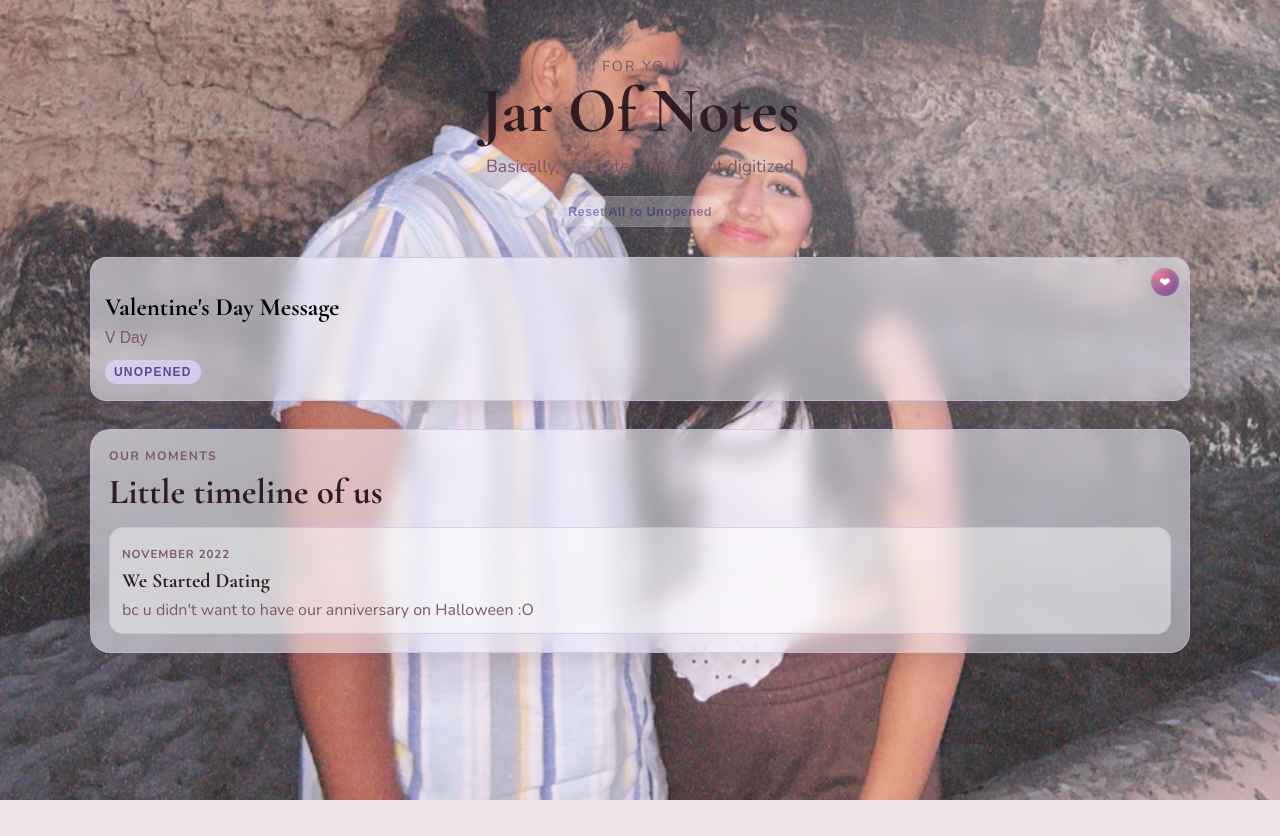
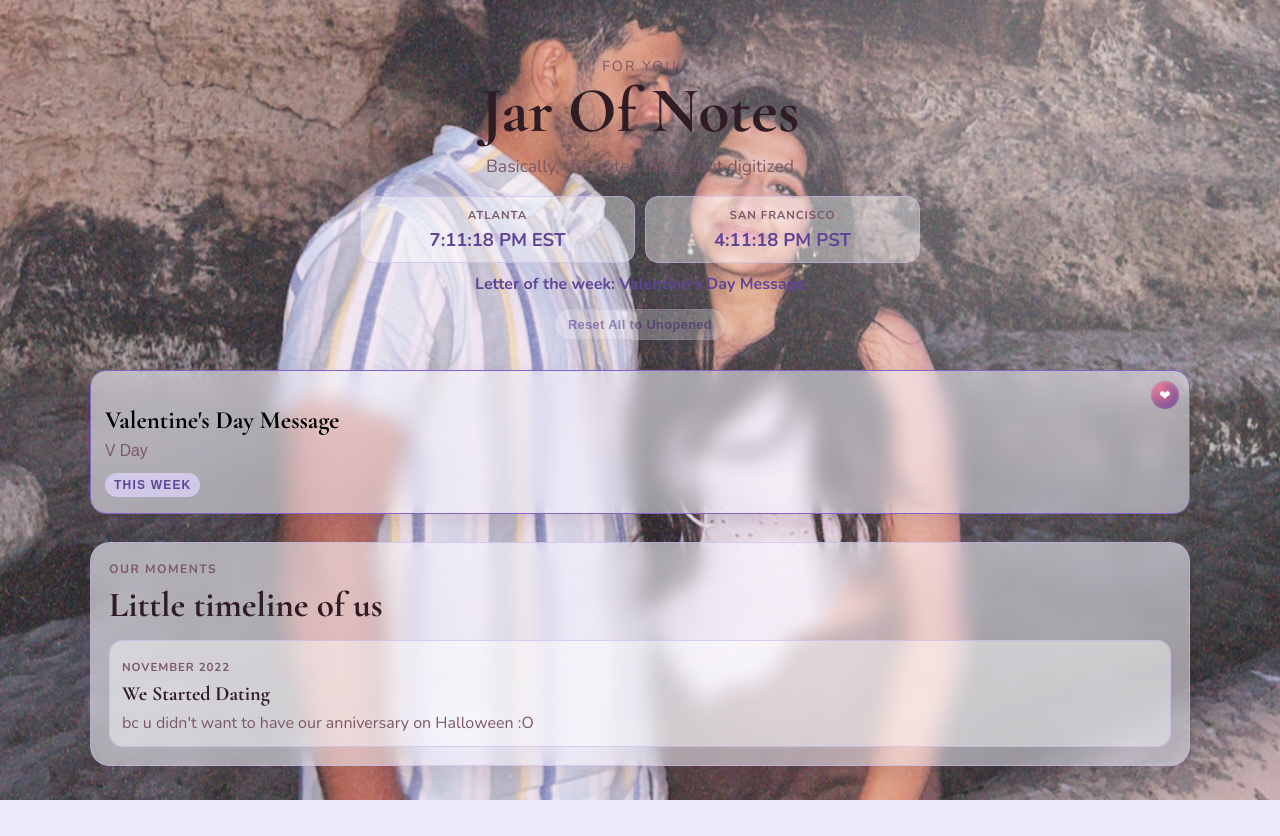
Before and after one commit to Kardee12/JarOfNotes, a React (Vite) app: page / in a window 1280 px wide. Before the commit the page ends 800 px from the top, so only its background shows below. Built offline with nearby package versions, Linux system fonts and the light colour scheme.

Commit message:
add some more

```diff
--- a/src/App.jsx
+++ b/src/App.jsx
@@ -138,6 +138,7 @@ export default function App() {
   const [activeLetterId, setActiveLetterId] = useState(null);
   const [confettiPieces, setConfettiPieces] = useState([]);
   const [displayPhotos, setDisplayPhotos] = useState([]);
+  const [currentTime, setCurrentTime] = useState(() => new Date());
   const confettiTimeoutRef = useRef(null);
 
   const theme = useMemo(() => {
@@ -147,9 +148,50 @@ export default function App() {
     const dayOfYear = Math.floor((now - startOfYear) / msPerDay);
     return DAILY_THEMES[dayOfYear % DAILY_THEMES.length];
   }, []);
+  const letterOfWeekId = useMemo(() => {
+    if (letters.length === 0) return null;
+    const now = new Date();
+    const startOfYear = new Date(now.getFullYear(), 0, 1);
+    const daysSinceStart = Math.floor((now - startOfYear) / (24 * 60 * 60 * 1000));
+    const weekOfYear = Math.floor((daysSinceStart + startOfYear.getDay()) / 7);
+    return letters[weekOfYear % letters.length].id;
+  }, []);
+  const atlantaFormatter = useMemo(
+    () =>
+      new Intl.DateTimeFormat("en-US", {
+        hour: "numeric",
+        minute: "2-digit",
+        second: "2-digit",
+        hour12: true,
+        timeZone: "America/New_York",
+        timeZoneName: "short"
+      }),
+    []
+  );
+  const sanFranciscoFormatter = useMemo(
+    () =>
+      new Intl.DateTimeFormat("en-US", {
+        hour: "numeric",
+        minute: "2-digit",
+        second: "2-digit",
+        hour12: true,
+        timeZone: "America/Los_Angeles",
+        timeZoneName: "short"
+      }),
+    []
+  );
 
   useEffect(() => {
     setOpenedIds(loadOpenedLetters());
+  }, []);
+  useEffect(() => {
+    const timer = window.setInterval(() => {
+      setCurrentTime(new Date());
+    }, 1000);
+
+    return () => {
+      window.clearInterval(timer);
+    };
   }, []);
 
   const activeLetter = useMemo(
@@ -189,6 +231,8 @@ export default function App() {
   };
 
   const openLetter = (letterId) => {
+    if (letterId !== letterOfWeekId) return;
+
     const isFirstOpen = !openedIds.includes(letterId);
     setActiveLetterId(letterId);
 
@@ -245,6 +289,21 @@ export default function App() {
           <p className="hero-kicker">For You</p>
           <h1>Jar Of Notes</h1>
           <p className="hero-subtitle">Basically, the notes thingy but digitized</p>
+          <div className="time-panel" aria-label="Current time in Atlanta and San Francisco">
+            <div className="time-card">
+              <p className="time-city">Atlanta</p>
+              <p className="time-value">{atlantaFormatter.format(currentTime)}</p>
+            </div>
+            <div className="time-card">
+              <p className="time-city">San Francisco</p>
+              <p className="time-value">{sanFranciscoFormatter.format(currentTime)}</p>
+            </div>
+          </div>
+          {letterOfWeekId && (
+            <p className="hero-day-note">
+              Letter of the week: {letters.find((letter) => letter.id === letterOfWeekId)?.title}
+            </p>
+          )}
           <div className="hero-actions">
             <button
               className="reset-button"
@@ -260,17 +319,22 @@ export default function App() {
         <section className="letter-grid" aria-label="Open when letters">
           {letters.map((letter) => {
             const isOpened = openedIds.includes(letter.id);
+            const isLetterOfTheWeek = letter.id === letterOfWeekId;
             return (
               <button
                 key={letter.id}
-                className={`letter-card ${isOpened ? "is-opened" : ""}`}
+                className={`letter-card ${isOpened ? "is-opened" : ""} ${isLetterOfTheWeek ? "is-today" : "is-locked"}`}
                 onClick={() => openLetter(letter.id)}
                 type="button"
+                disabled={!isLetterOfTheWeek}
+                aria-disabled={!isLetterOfTheWeek}
               >
                 <span className="wax-seal" aria-hidden="true">❤</span>
                 <h2>{letter.title}</h2>
-                <p>{letter.preview}</p>
-                <span className="letter-status">{isOpened ? "Opened" : "Unopened"}</span>
+                <p>{isLetterOfTheWeek ? letter.preview : "Locked until another week."}</p>
+                <span className="letter-status">
+                  {isLetterOfTheWeek ? (isOpened ? "Opened" : "This Week") : "Locked"}
+                </span>
               </button>
             );
           })}
--- a/src/styles.css
+++ b/src/styles.css
@@ -100,6 +100,46 @@ h1 {
   color: var(--text-muted);
 }
 
+.hero-day-note {
+  margin-top: 10px;
+  margin-bottom: 0;
+  color: var(--accent-deep);
+  font-weight: 700;
+}
+
+.time-panel {
+  margin-top: 14px;
+  display: grid;
+  grid-template-columns: repeat(2, minmax(180px, 1fr));
+  gap: 10px;
+  width: min(560px, 100%);
+  margin-left: auto;
+  margin-right: auto;
+}
+
+.time-card {
+  border: 1px solid var(--card-border);
+  border-radius: 14px;
+  background: rgba(255, 255, 255, 0.4);
+  padding: 10px 12px;
+}
+
+.time-city {
+  margin: 0;
+  text-transform: uppercase;
+  font-size: 0.72rem;
+  letter-spacing: 0.08em;
+  color: var(--text-muted);
+  font-weight: 700;
+}
+
+.time-value {
+  margin: 4px 0 0;
+  font-size: 1.15rem;
+  font-weight: 700;
+  color: var(--accent-deep);
+}
+
 .hero-actions {
   margin-top: 14px;
 }
@@ -154,6 +194,27 @@ h1 {
   transform: translateY(-2px);
   box-shadow: 0 14px 28px rgba(87, 44, 60, 0.18);
   border-color: var(--accent);
+}
+
+.letter-card.is-today {
+  border-color: var(--accent);
+}
+
+.letter-card.is-locked {
+  filter: blur(1.3px) saturate(0.78);
+  opacity: 0.78;
+  transform: scale(0.995);
+  box-shadow: 0 8px 16px rgba(87, 44, 60, 0.1);
+}
+
+.letter-card.is-locked:hover {
+  transform: scale(0.995);
+  border-color: var(--card-border);
+  box-shadow: 0 8px 16px rgba(87, 44, 60, 0.1);
+}
+
+.letter-card:disabled {
+  cursor: not-allowed;
 }
 
 .letter-card h2 {
@@ -489,6 +550,10 @@ h1 {
     font-size: 0.76rem;
   }
 
+  .time-panel {
+    grid-template-columns: 1fr;
+  }
+
   .photo-strip-head {
     flex-direction: column;
     align-items: flex-start;
```
Also changed, not shown: 5 other files (tests, documents, lock files or other folders).
